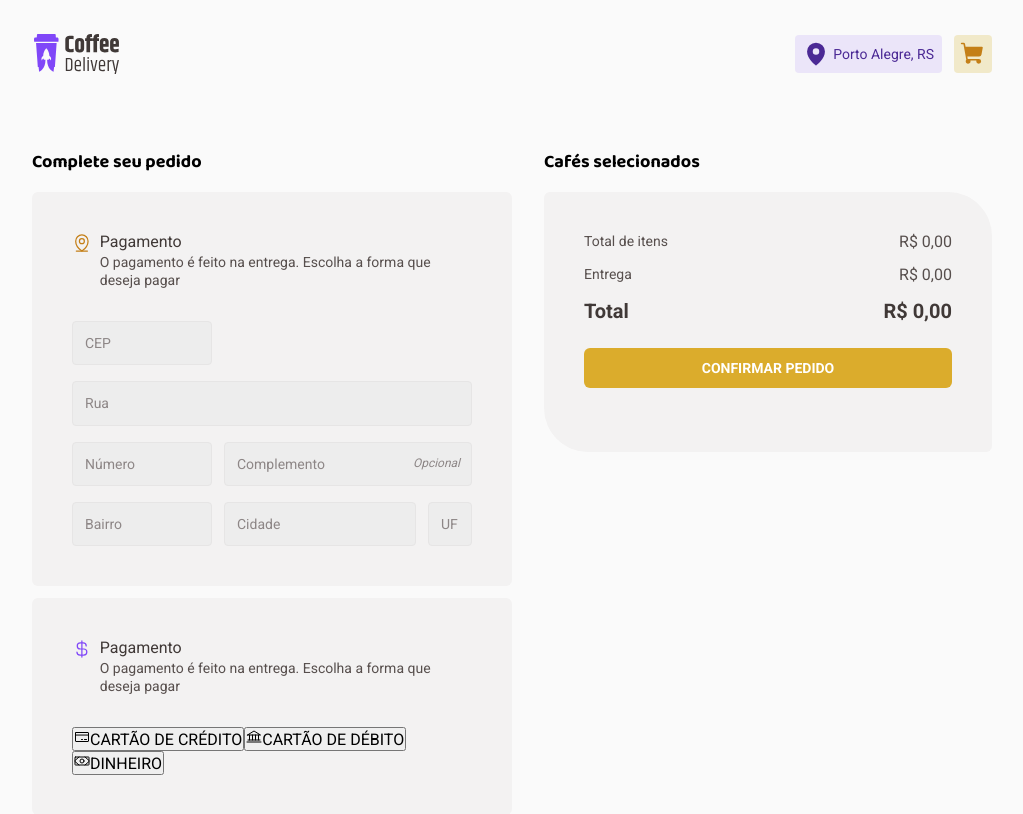
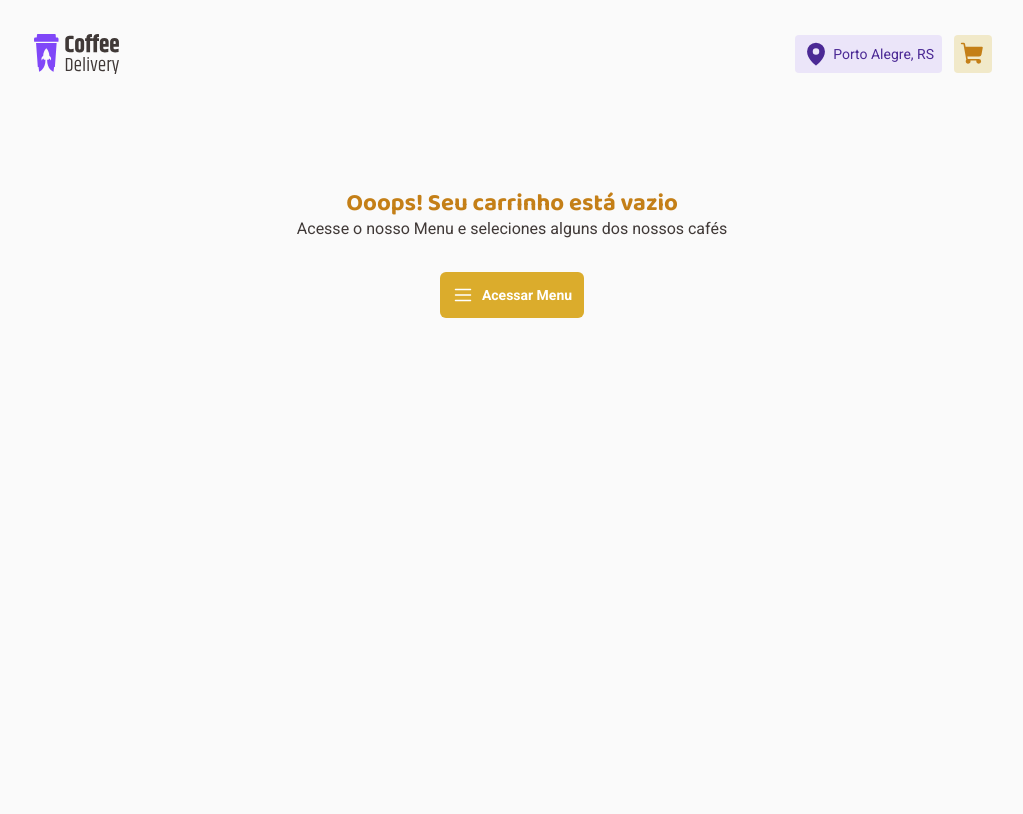
Before and after one commit to KevinGuedes/coffee-delivery, a React (Vite) app: page /purchase in a window 1280 px wide. Shown: the top 814 px of the page, without its empty margins (128-1151 px from the left). Built offline with nearby package versions, Linux system fonts and the light colour scheme.

Commit message:
feat(empty-cart): section informing when there is no items in the cart

```diff
--- a/src/contexts/CoffeesContext.tsx
+++ b/src/contexts/CoffeesContext.tsx
@@ -2,7 +2,7 @@ import { ReactNode, createContext, useContext, useReducer } from 'react'
 import { Coffee, coffeesData } from '../data/coffees'
 import { extractCartData } from '../utils/extractCartData'
 import { coffeesReducer } from '../reducers/coffees/reducer'
-import { PurchaseFormData } from '../pages/Purchase/components/PurcahseForm'
+import { PurchaseFormData } from '../pages/Purchase'
 import {
   addOneCoffeeUnitToCartAction,
   confirmPurchaseAction,
@@ -18,10 +18,11 @@ interface CoffeesContextData {
   coffees: Coffee[]
   coffeesOnCart: CoffeeOnCart[]
   purchaseFormData: PurchaseFormData
-  totalUnits: number
-  itemsPrice: string
-  totalPrice: string
-  deliveryPrice: string
+  totalUnits?: number
+  itemsPrice?: string
+  totalPrice?: string
+  deliveryPrice?: string
+  isCartEmpty?: boolean
   addOneCoffeeUnitToCart: (coffeeId: number) => void
   removeOneCoffeeUnitFromCart: (coffeeId: number) => void
   removeCoffeeFromCart: (coffeeId: number) => void
@@ -65,7 +66,7 @@ export function CoffeesContextProvider({
   }
 
   const { coffees, coffeesOnCart, purchaseFormData } = coffeesState
-  const { itemsPrice, deliveryPrice, totalPrice, totalUnits } =
+  const { itemsPrice, deliveryPrice, totalPrice, totalUnits, isCartEmpty } =
     extractCartData(coffeesOnCart)
 
   function getCoffeeUnitsByCoffeeId(coffeeId: number): number {
@@ -82,6 +83,7 @@ export function CoffeesContextProvider({
         itemsPrice,
         totalPrice,
         deliveryPrice,
+        isCartEmpty,
         purchaseFormData,
         addOneCoffeeUnitToCart,
         removeOneCoffeeUnitFromCart,
--- /dev/null
+++ b/src/pages/Purchase/components/EmptyCart/index.tsx
@@ -0,0 +1,20 @@
+import { List } from 'phosphor-react'
+import { NavLink } from 'react-router-dom'
+import { EmptyCartContainer } from './styles'
+
+export interface NavigationState {
+  shouldGoToMenu: boolean
+}
+
+export function EmptyCart(): JSX.Element {
+  return (
+    <EmptyCartContainer>
+      <h1>Ooops! Seu carrinho está vazio</h1>
+      <p>Acesse o nosso Menu e seleciones alguns dos nossos cafés</p>
+      <NavLink to="/" state={{ shouldGoToMenu: true } as NavigationState}>
+        <List size={22} />
+        Acessar Menu
+      </NavLink>
+    </EmptyCartContainer>
+  )
+}
--- /dev/null
+++ b/src/pages/Purchase/components/EmptyCart/styles.ts
@@ -0,0 +1,46 @@
+import styled from 'styled-components'
+
+export const EmptyCartContainer = styled.section`
+  margin-top: 5rem;
+  display: flex;
+  flex-direction: column;
+  align-items: center;
+
+  h1 {
+    font-family: 'Baloo 2';
+    color: ${props => props.theme.brand['yellow-dark']};
+    line-height: 1.3;
+  }
+
+  p {
+    line-height: 1.3;
+    color: ${props => props.theme.base.subtitle};
+  }
+
+  a {
+    display: flex;
+    align-items: center;
+    gap: 0.5rem;
+    margin-top: 2rem;
+    text-decoration: none;
+    border: 0;
+    padding: 0.75rem;
+    color: ${props => props.theme.white};
+    font-weight: bold;
+    font-size: 0.875rem;
+    border-radius: 6px;
+    cursor: pointer;
+
+    background-color: ${props => props.theme.brand.yellow};
+    transition: background-color 0.2s;
+
+    &:hover {
+      background-color: ${props => props.theme.brand['yellow-dark']};
+    }
+
+    &:focus {
+      outline: 0;
+      box-shadow: 0 0 0 2px ${props => props.theme.brand['yellow-dark']};
+    }
+  }
+`
--- a/src/pages/Purchase/index.tsx
+++ b/src/pages/Purchase/index.tsx
@@ -5,6 +5,8 @@ import { zodResolver } from '@hookform/resolvers/zod'
 import * as zod from 'zod'
 import { PurchaseContainer } from './styles'
 import { PaymentType } from './components/PaymentTypeForm'
+import { useCoffeesContext } from '../../contexts/CoffeesContext'
+import { EmptyCart } from './components/EmptyCart'
 
 const purchaseFormValidationSchema = zod.object({
   cep: zod
@@ -18,7 +20,7 @@ const purchaseFormValidationSchema = zod.object({
     .nonnegative('Número inválido'),
   city: zod.string().min(1, 'Cidade não informada'),
   neighborhood: zod.string().min(1, 'Bairro não informado'),
-  uf: zod.string().length(2, 'UF deve conter somente 2 dígitos'),
+  uf: zod.string().length(2, 'Informe os 2 dígitos referentes a sua UF'),
   complement: zod.string().optional(),
   paymentType: zod.nativeEnum(PaymentType, {
     required_error: 'Escolha uma forma de pagamento'
@@ -28,6 +30,7 @@ const purchaseFormValidationSchema = zod.object({
 export type PurchaseFormData = zod.infer<typeof purchaseFormValidationSchema>
 
 export function Purchase(): JSX.Element {
+  const { isCartEmpty } = useCoffeesContext()
   const purchaseForm = useForm<PurchaseFormData>({
     resolver: zodResolver(purchaseFormValidationSchema),
     defaultValues: {
@@ -42,11 +45,17 @@ export function Purchase(): JSX.Element {
   })
 
   return (
+    <div>
+      {isCartEmpty ? (
+        <EmptyCart />
+      ) : (
         <PurchaseContainer>
           <FormProvider {...purchaseForm}>
             <PurchaseForm />
             <SelectedCoffees />
           </FormProvider>
         </PurchaseContainer>
+      )}
+    </div>
   )
 }
--- a/src/utils/extractCartData.ts
+++ b/src/utils/extractCartData.ts
@@ -1,13 +1,17 @@
 import { CoffeeOnCart } from '../contexts/CoffeesContext'
 
 interface CartData {
-  itemsPrice: string
-  deliveryPrice: string
-  totalPrice: string
-  totalUnits: number
+  itemsPrice?: string
+  deliveryPrice?: string
+  totalPrice?: string
+  totalUnits?: number
+  isCartEmpty?: boolean
 }
 
 export function extractCartData(coffeesOnCart: CoffeeOnCart[]): CartData {
+  const isCartEmpty = coffeesOnCart.length === 0
+  if (isCartEmpty) return { isCartEmpty }
+
   const currencyFormatter = new Intl.NumberFormat('pt-BR', {
     style: 'currency',
     currency: 'BRL'
```
Also changed, not shown: .eslintrc.json, 1 other file (tests, documents, lock files or other folders). Lines whose indentation alone changed are shown as unchanged.
